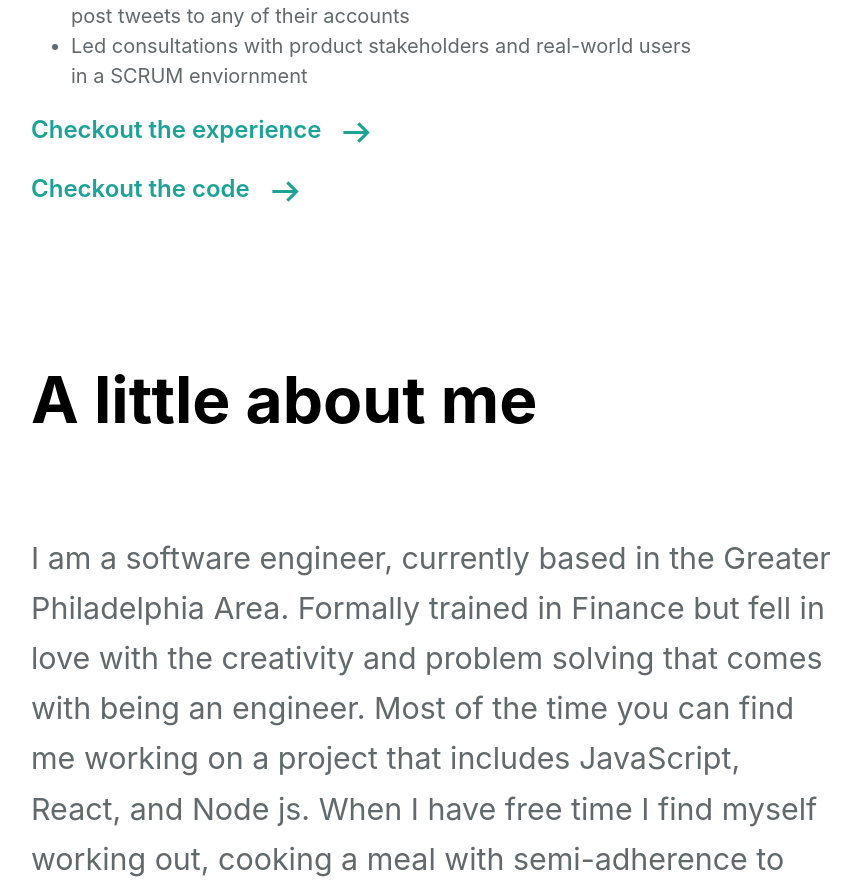
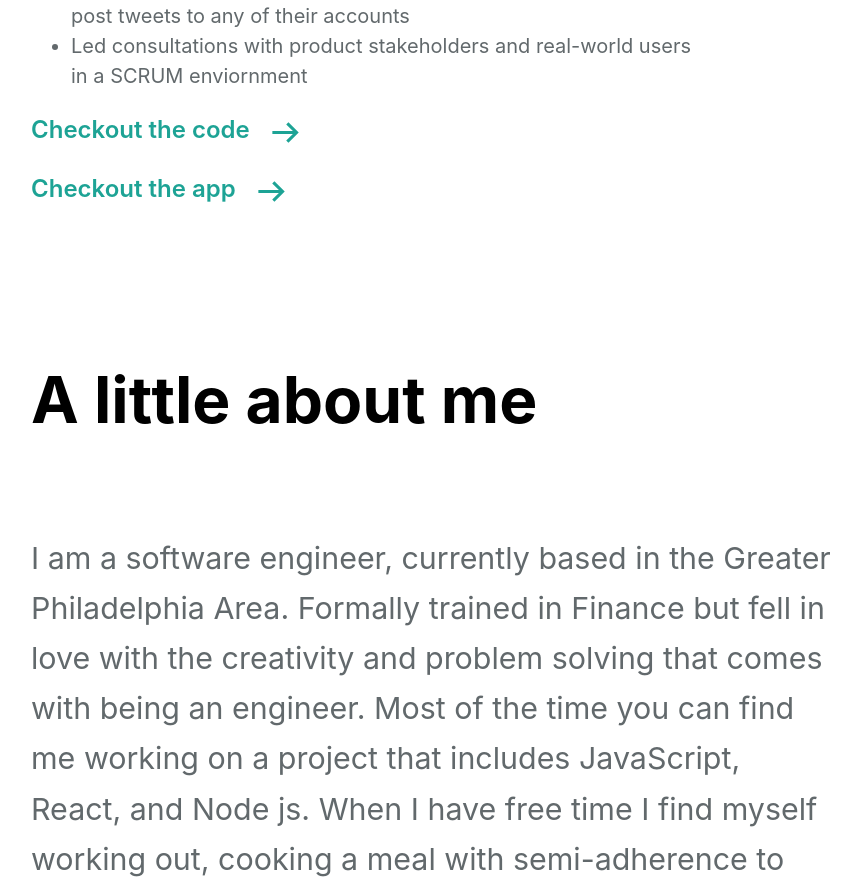
Before and after one commit to Matt-GitHub/dev-portfolio, a React (Create React App) app: page / in a window 1280 px wide. Shown: the part 1606-2500 px from the top of the page, without its empty margins (161-1022 px from the left). Built offline with nearby package versions, Linux system fonts and the light colour scheme.

Commit message:
updated project links

```diff
--- a/src/components/SoMe.js
+++ b/src/components/SoMe.js
@@ -1,5 +1,5 @@
-import React from "react";
-import Arrow from "../assets/icons8-right-35.svg";
+import React from 'react';
+import Arrow from '../assets/icons8-right-35.svg';
 
 const SoMe = () => {
   return (
@@ -26,14 +26,21 @@ const SoMe = () => {
             a SCRUM enviornment
           </li>
         </ul>
+        <a
+          href="https://github.com/Lambda-School-Labs/social-media-strategy-fe#readme"
+          target="blank"
+        >
           <p className="labsParagraphLink">
-          Checkout the experience{" "}
+            Checkout the code{' '}
             <img className="labsImage" src={Arrow} alt="arrow pointing right" />
           </p>
+        </a>
+        <a href="https://www.so-me.net/" target="blank">
           <p className="labsParagraphLink">
-          Checkout the code{" "}
+            Checkout the app{' '}
             <img className="labsImage" src={Arrow} alt="arrow pointing right" />
           </p>
+        </a>
       </div>
       <div className="labsPhotos"></div>
     </section>
```
Lines whose indentation alone changed are shown as unchanged.
